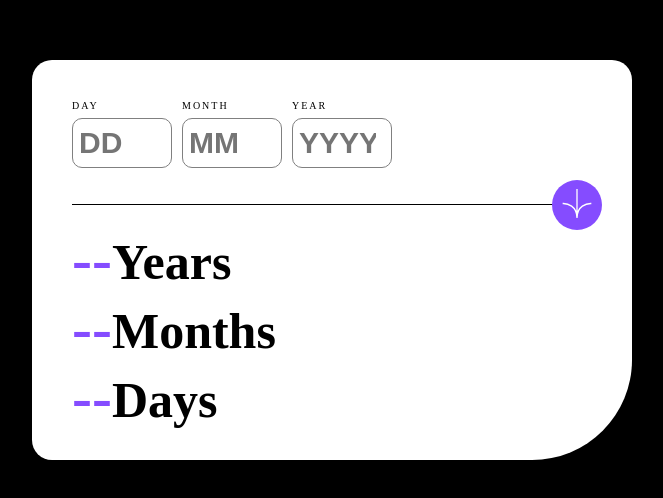
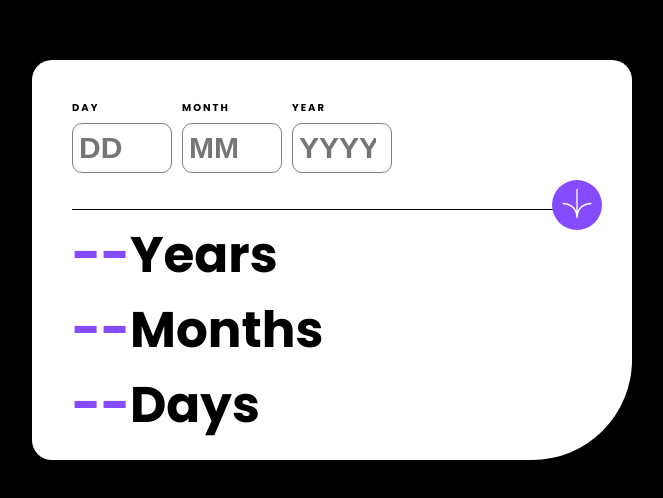
Before and after one commit to Diegojq/new-age, a plain HTML site: page index.html in a window 1280 px wide. Shown: the part 140-638 px from the top of the page, without its empty margins (308-971 px from the left). Drawn offline with Linux system fonts and the light colour scheme.

Commit message:
add fonts

```diff
--- a/styles.css
+++ b/styles.css
@@ -11,6 +11,7 @@
 
 html {
   background-color: black;
+  font-family: "Poppins";
   font-size: 62.5%;
 }
 
@@ -70,7 +71,7 @@ form {
 
 .errorMessage {
   margin-top: 0.6rem;
-  font-size: 1rem;
+  font-size: 0.8rem;
   color: red;
 }
 
@@ -90,11 +91,11 @@ form {
 }
 
 .container-results {
-  margin-top: 2rem;
+  margin-top: 0.8rem;
 }
 
 .result {
-  font-size: 6rem;
+  font-size: 5rem;
   color: var(--Purple);
 }
 
```
